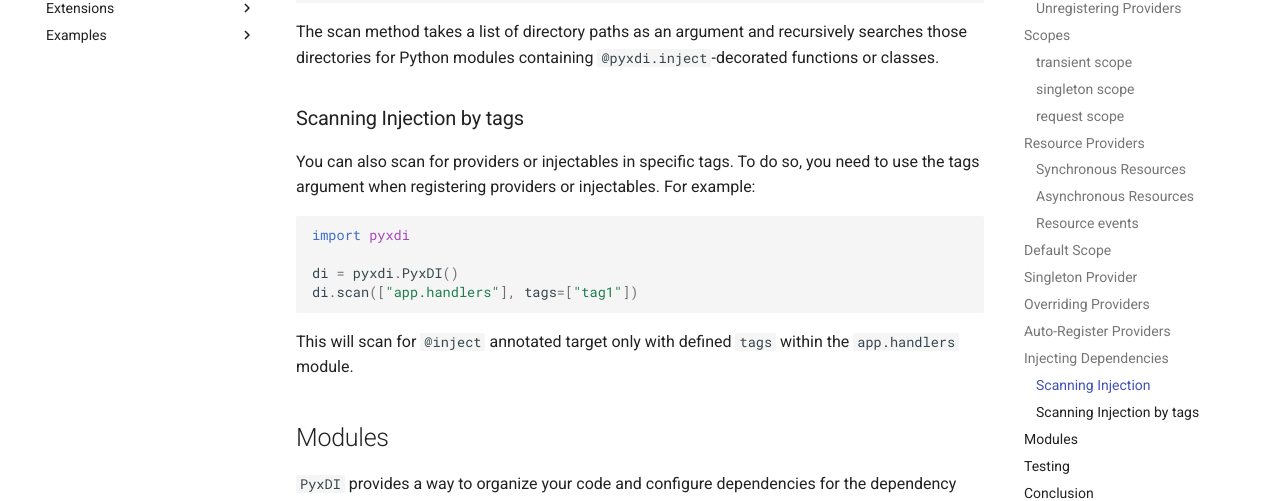
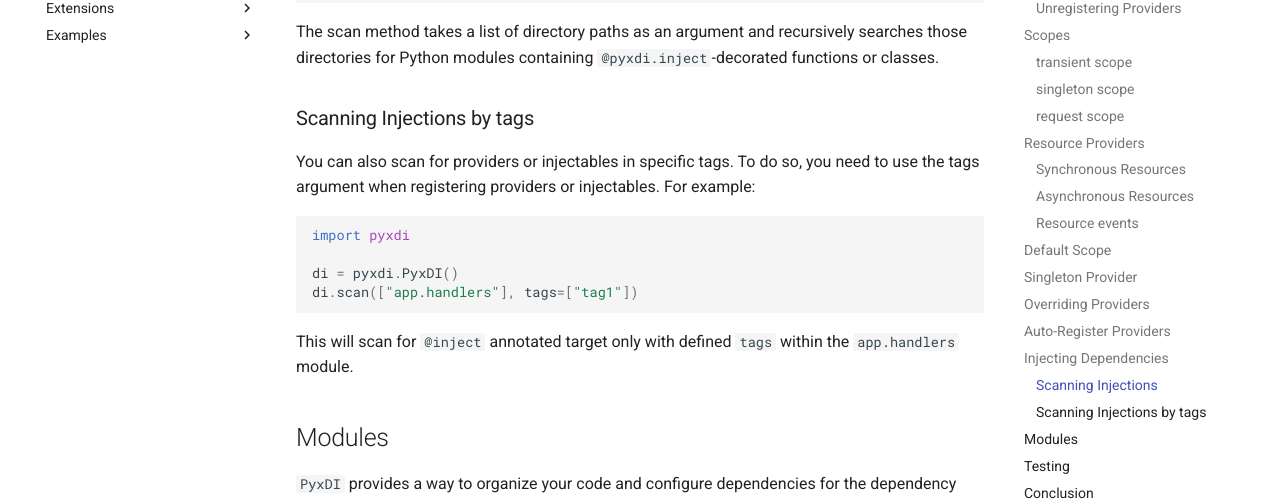
Before and after one commit to antonrh/anydi, an MkDocs documentation site: the page built from docs/usage.md, in a window 1280 px wide and 900 px high, scrolled down 10904 px. Shown: the part 154-655 px from the top of the window. Built offline with MkDocs 1.6.1 and Material for MkDocs 9.7.7, drawn with Linux system fonts in a browser that asks for light colours; comment, search, counter and statistics services are not loaded; some of the changed text lies outside the part shown.

Commit message:
Update documentation

````diff
--- a/docs/usage.md
+++ b/docs/usage.md
@@ -468,7 +468,7 @@ Once the dependencies have been injected, the function can be called as usual, l
 handler()
 ```
 
-### Scanning Injection
+### Scanning Injections
 
 `PyxDI` provides a simple way to inject dependencies by scanning Python modules or packages.
 For example, your application might have the following structure:
@@ -527,7 +527,7 @@ di.close()
 
 The scan method takes a list of directory paths as an argument and recursively searches those directories for Python modules containing `@pyxdi.inject`-decorated functions or classes.
 
-### Scanning Injection by tags
+### Scanning Injections by tags
 
 You can also scan for providers or injectables in specific tags. To do so, you need to use the tags argument when registering providers or injectables. For example:
 
````
